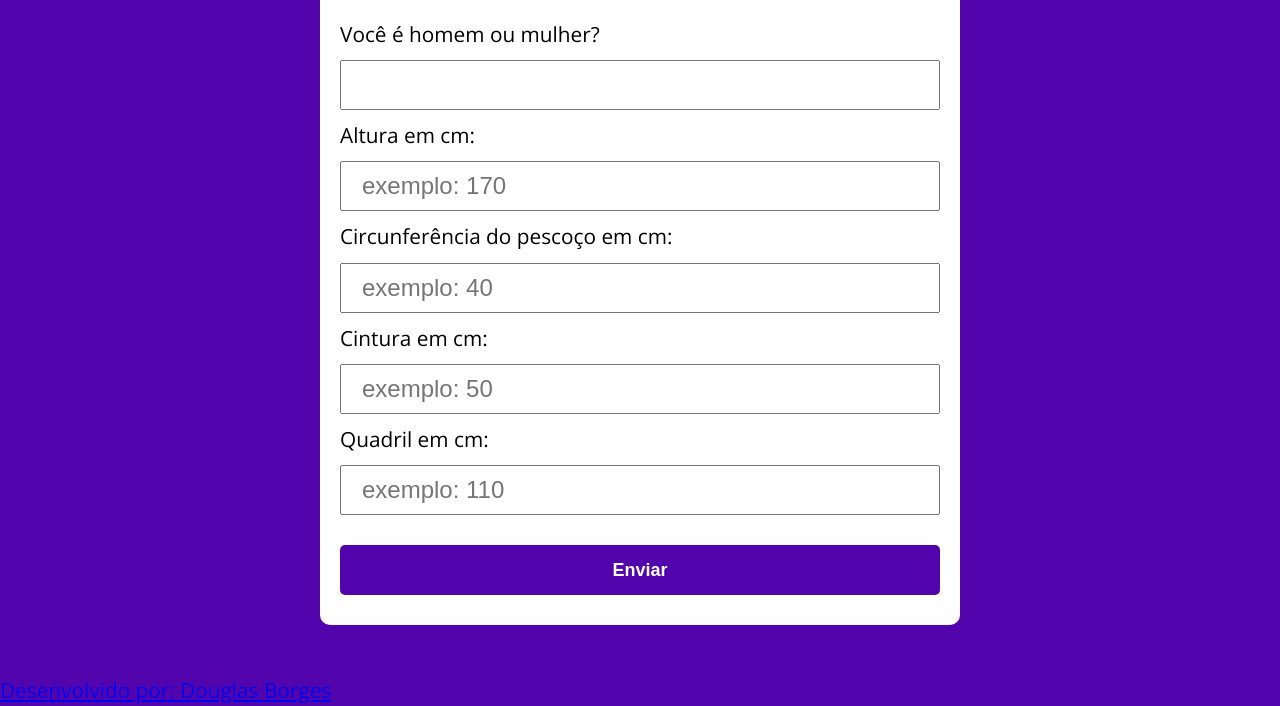
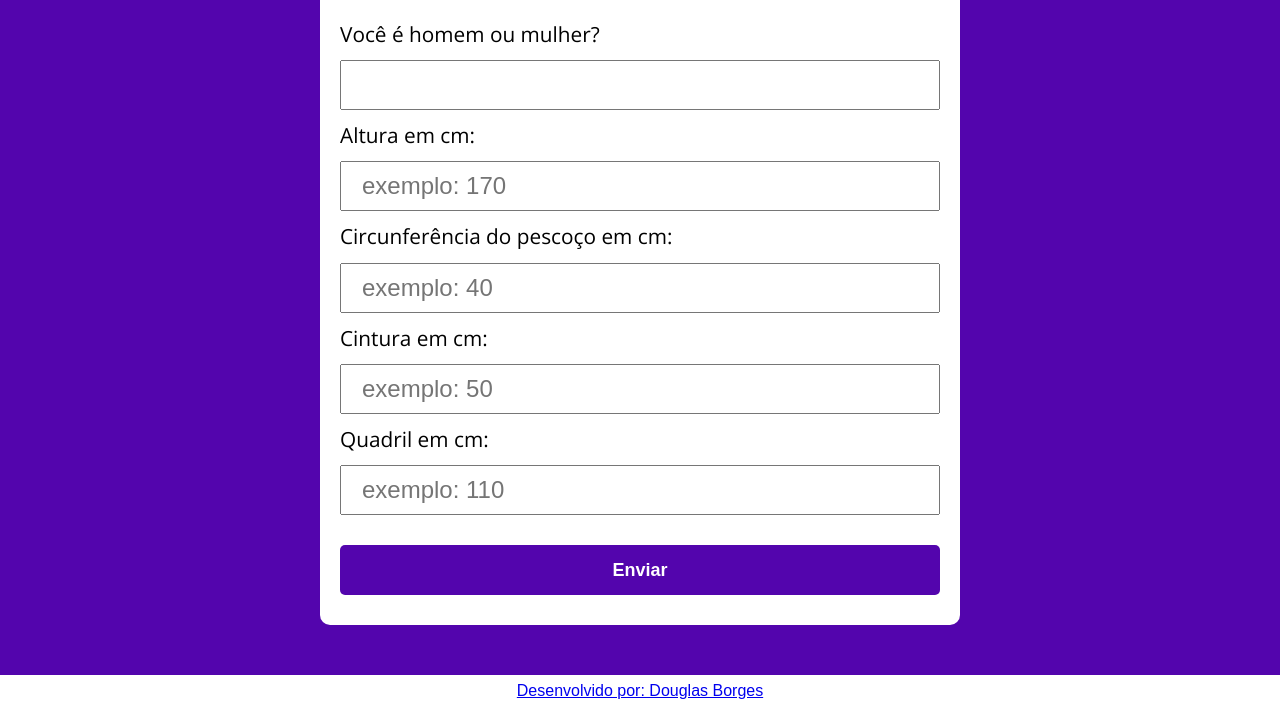
Before and after one commit to douglasamb/bodyFatCalculator, a plain HTML site: page index.html in a window 1280 px wide. Shown: the part 134-840 px from the top of the page. Drawn offline with nearby package versions, Linux system fonts and the light colour scheme.

Commit message:
add footer
add footer style

```diff
--- a/assets/css/style.css
+++ b/assets/css/style.css
@@ -67,3 +67,13 @@ form button:hover {
   background: rgb(243, 71, 49);
   padding: 10px 20px;
 }
+
+.footer {
+  display: flex;
+  flex-direction: row;
+  justify-content: center;
+  padding: 0;
+  background-color: white;
+  font-family: 'DM Sans', sans-serif;
+  font-size: 1rem;
+}
```
